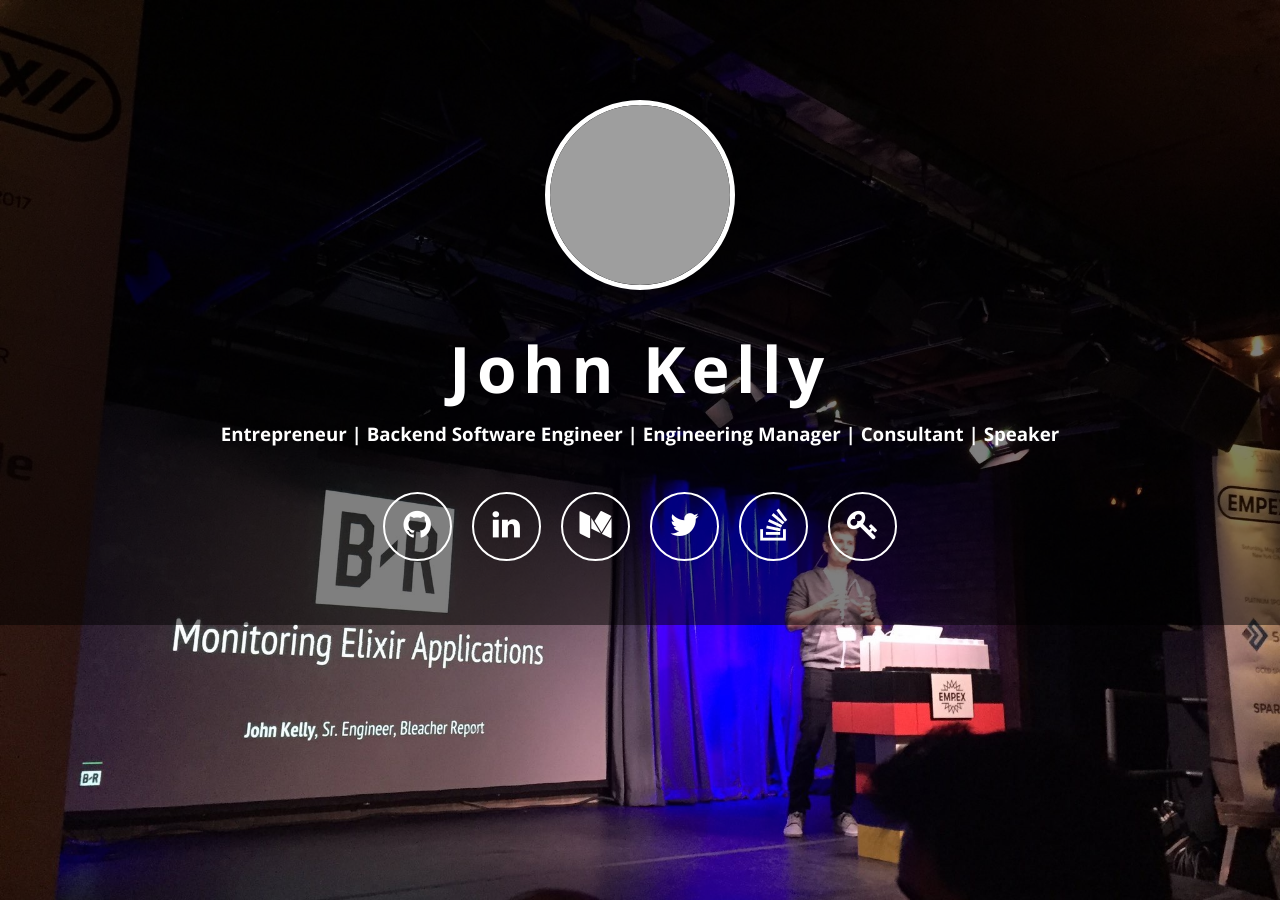
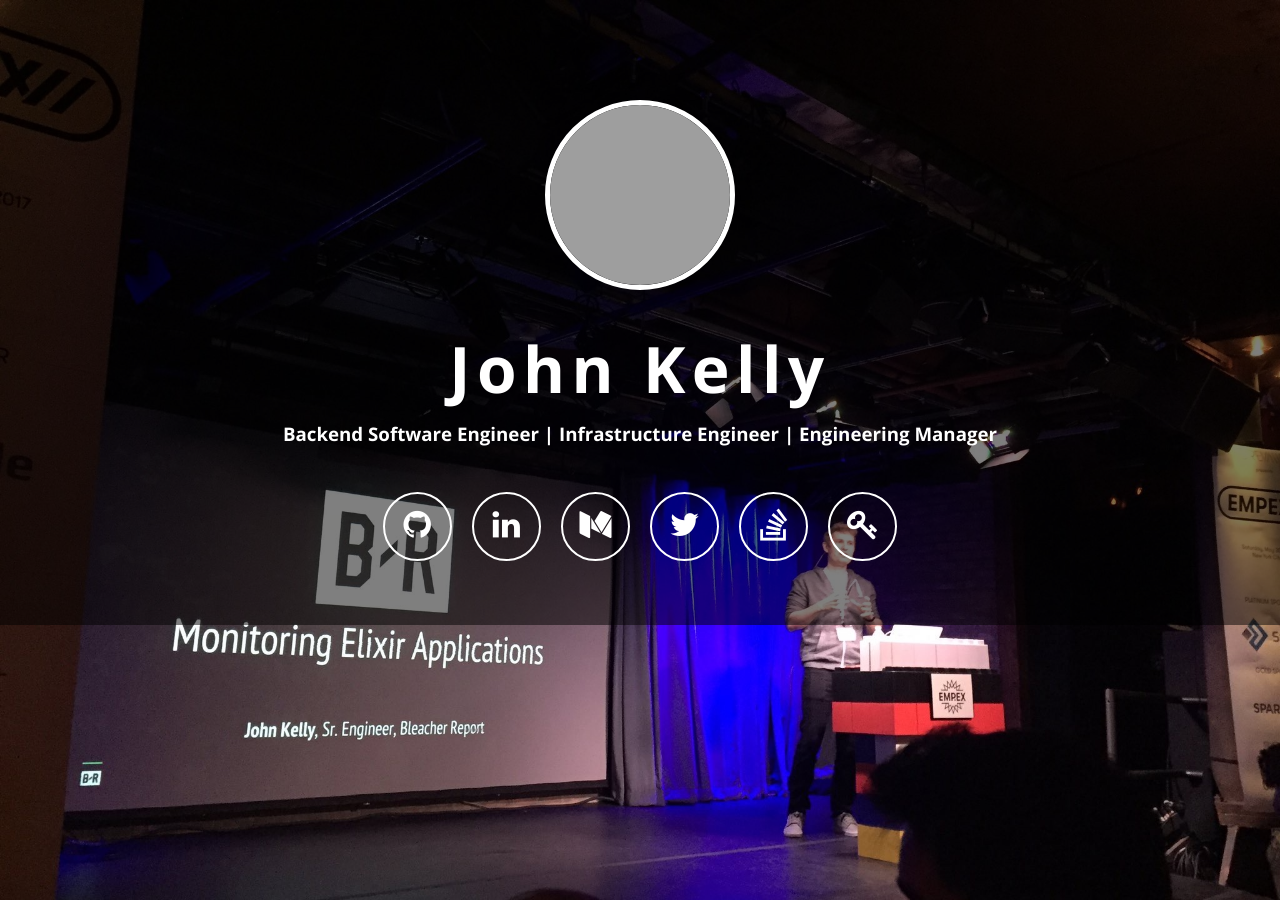
Before and after one commit to johnkelly/johnkelly.github.io, a Jekyll site: the page built from index.html, in a window 1280 px wide. Built offline with Jekyll 4.4.1, drawn with Linux system fonts in a browser that asks for light colours; nearby versions of some CDN libraries; grey boxes are pictures that could not be loaded.

Commit message:
Update description

```diff
--- a/_config.yml
+++ b/_config.yml
@@ -1,6 +1,6 @@
 # Site settings
 name: John Kelly
-description: "Entrepreneur | Backend Software Engineer | Engineering Manager | Consultant | Speaker"
+description: "Backend Software Engineer | Infrastructure Engineer | Engineering Manager"
 url: "http://johnkellycode.com"
 
 github_username:  johnkelly
```
